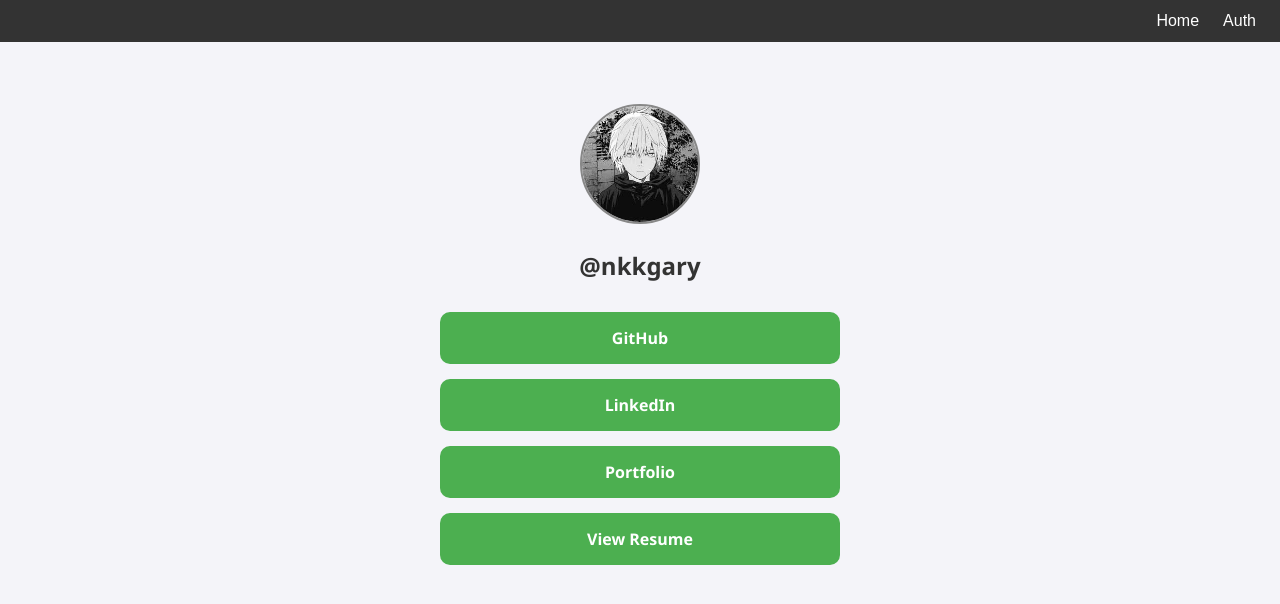
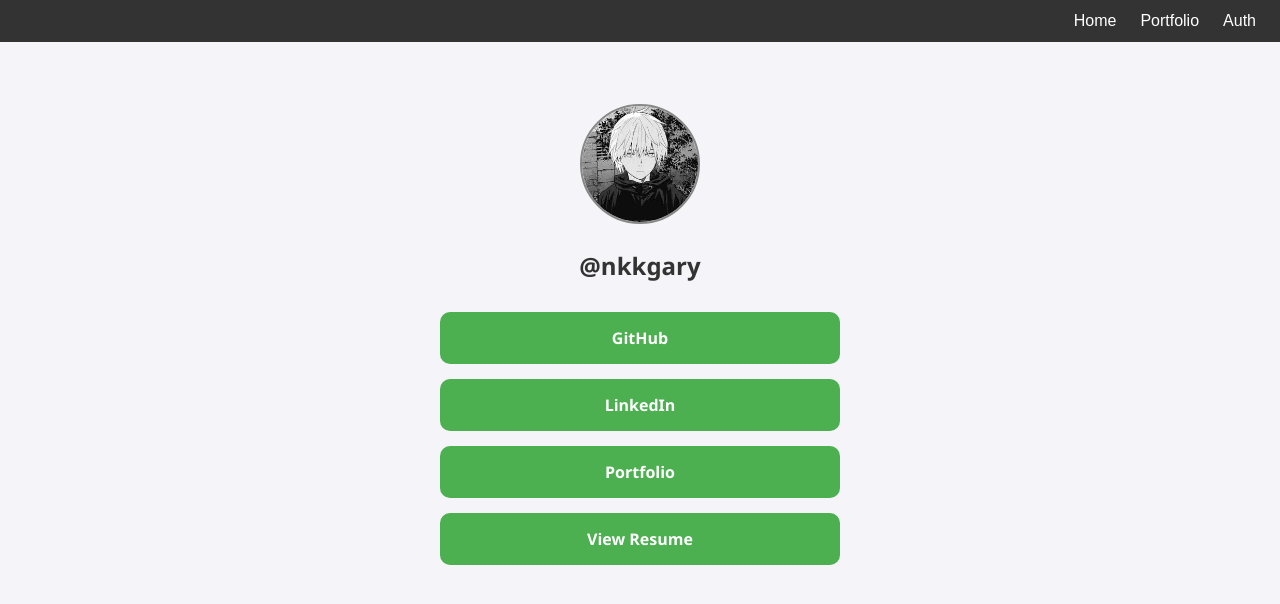
Before and after one commit to NkkGary/linktree_init, a React (Create React App) app: page / in a window 1280 px wide. Shown: the top 604 px of the page. Built offline with nearby package versions, Linux system fonts and the light colour scheme.

Commit message:
feat: Add Portfolio link to mobile and desktop navbar

```diff
--- a/src/components/Navbar.js
+++ b/src/components/Navbar.js
@@ -25,6 +25,7 @@ function Navbar() {
         <button className="close-btn" onClick={toggleMobileMenu}>✕</button>
         <ul className="sidebar-links">
           <li><Link to="/" onClick={toggleMobileMenu}>Home</Link></li>
+          <li><Link to="/portfolio" onClick={toggleMobileMenu}>Portfolio</Link></li>
           {/* <li><Link to="/about" onClick={toggleMobileMenu}>About</Link></li> */}
           {/* <li><Link to="/contact" onClick={toggleMobileMenu}>Contact</Link></li> */}
           <li><Link to="/auth" onClick={toggleMobileMenu}>Auth</Link></li>
@@ -34,6 +35,7 @@ function Navbar() {
       {/* Desktop navbar links */}
       <ul className="navbar-links">
         <li><Link to="/">Home</Link></li>
+        <li><Link to="/portfolio">Portfolio</Link></li>
         {/* <li><Link to="about">About</Link></li> */}
         {/* <li><Link to="contact">Contact</Link></li> */}
         <li><Link to="/auth">Auth</Link></li>
```
